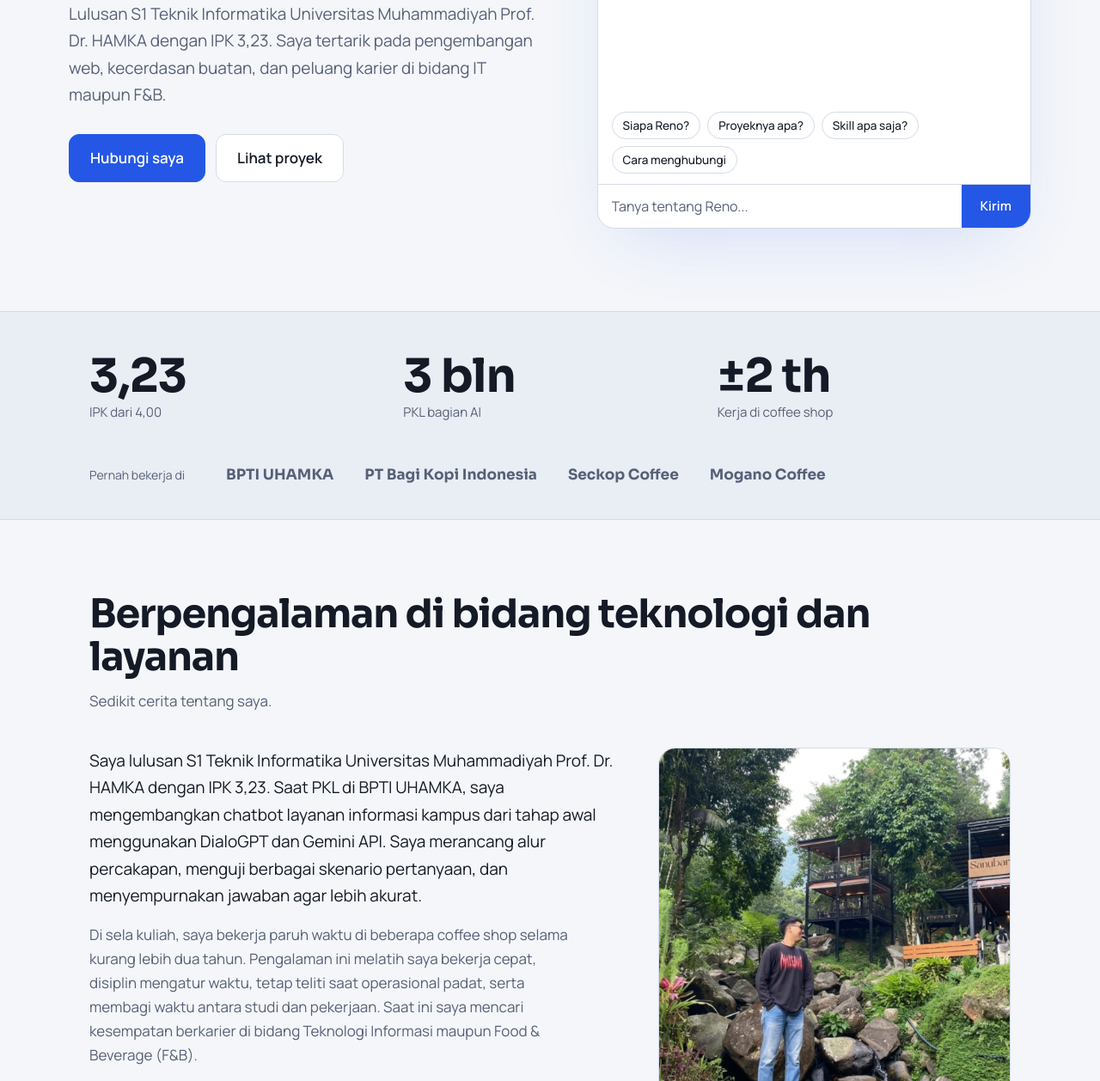
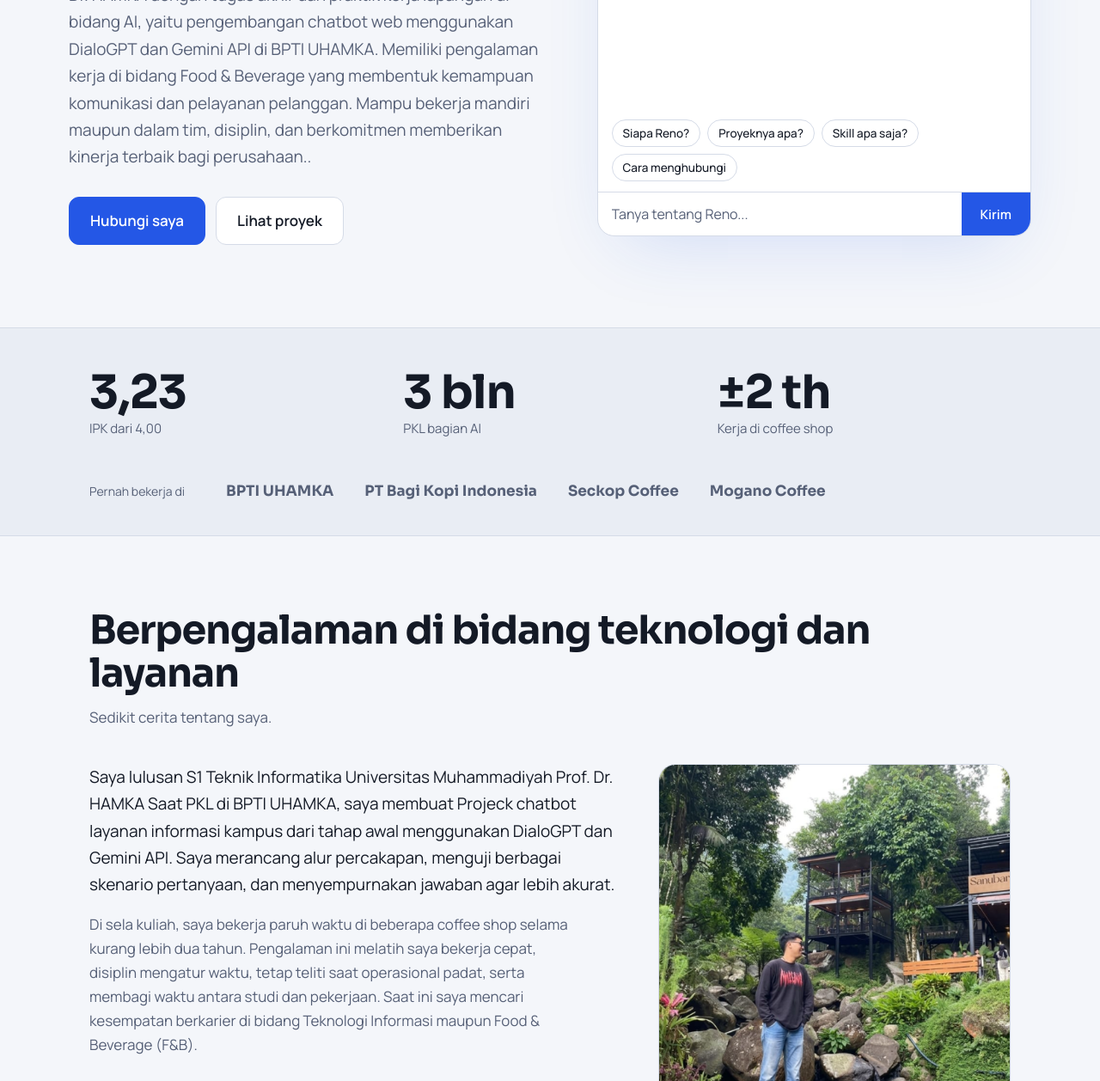
Before and after one commit to renopranowo22-boop/portfolio, a plain HTML site: page index.html in a window 1280 px wide. Shown: the part 356-1614 px from the top of the page at 86% size. Drawn offline with Linux system fonts and the light colour scheme.

Commit message:
Update index.html

```diff
--- a/index.html
+++ b/index.html
@@ -28,8 +28,10 @@
         <div class="badge"><i>R</i> Available for projects</div>
         <h1>Halo, saya <em>Reno</em>.</h1>
         <p class="lead">
-          Lulusan S1 Teknik Informatika Universitas Muhammadiyah Prof. Dr. HAMKA dengan IPK 3,23.
-          Saya tertarik pada pengembangan web, kecerdasan buatan, dan peluang karier di bidang IT maupun F&amp;B.
+        Lulusan S1 Teknik Informatika Universitas Muhammadiyah Prof. Dr. HAMKA dengan tugas akhir dan praktik kerja
+        lapangan di bidang AI, yaitu pengembangan chatbot web menggunakan DialoGPT dan Gemini API di BPTI UHAMKA.
+        Memiliki pengalaman kerja di bidang Food & Beverage yang membentuk kemampuan komunikasi dan pelayanan pelanggan.
+        Mampu bekerja mandiri maupun dalam tim, disiplin, dan berkomitmen memberikan kinerja terbaik bagi perusahaan..
         </p>
         <div class="btns">
           <a class="btn primary" href="#kontak">Hubungi saya</a>
@@ -93,8 +95,8 @@
         <div class="about">
           <div class="about-copy">
             <p>
-              Saya lulusan S1 Teknik Informatika Universitas Muhammadiyah Prof. Dr. HAMKA dengan
-              IPK 3,23. Saat PKL di BPTI UHAMKA, saya mengembangkan chatbot layanan informasi
+              Saya lulusan S1 Teknik Informatika Universitas Muhammadiyah Prof. Dr. HAMKA
+              Saat PKL di BPTI UHAMKA, saya membuat Projeck chatbot layanan informasi
               kampus dari tahap awal menggunakan DialoGPT dan Gemini API. Saya merancang alur
               percakapan, menguji berbagai skenario pertanyaan, dan menyempurnakan jawaban agar
               lebih akurat.
```
